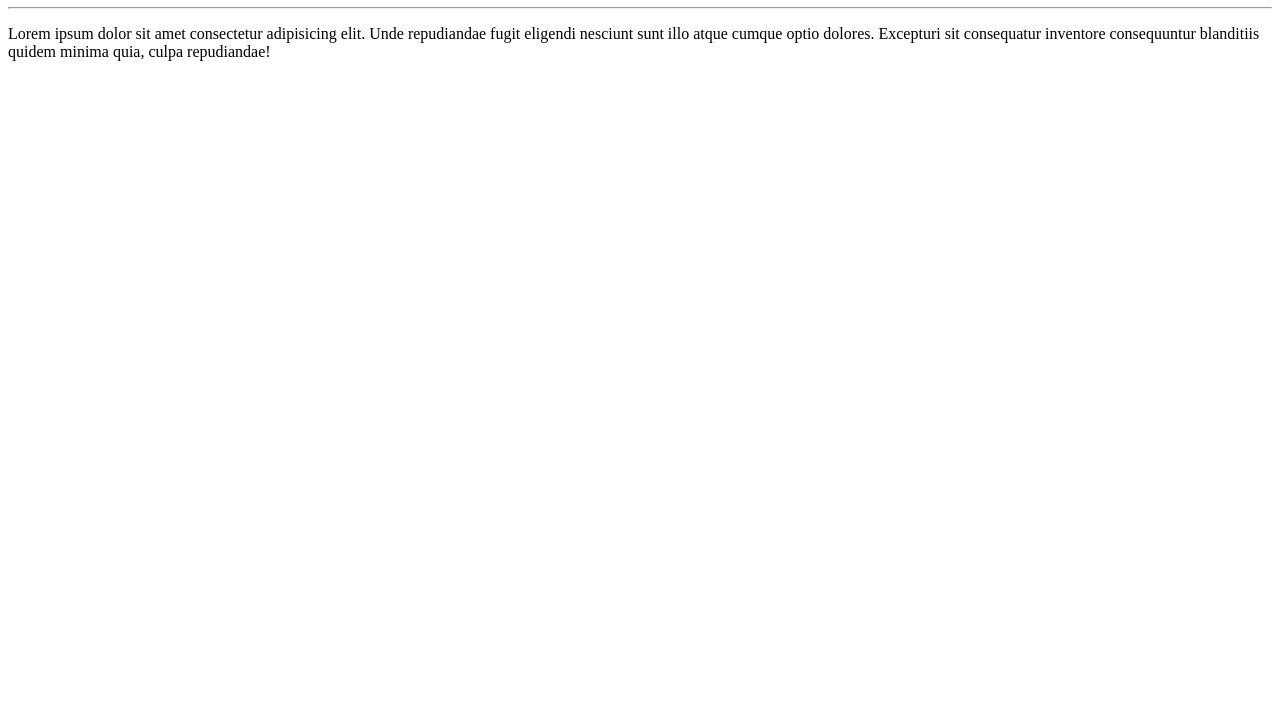
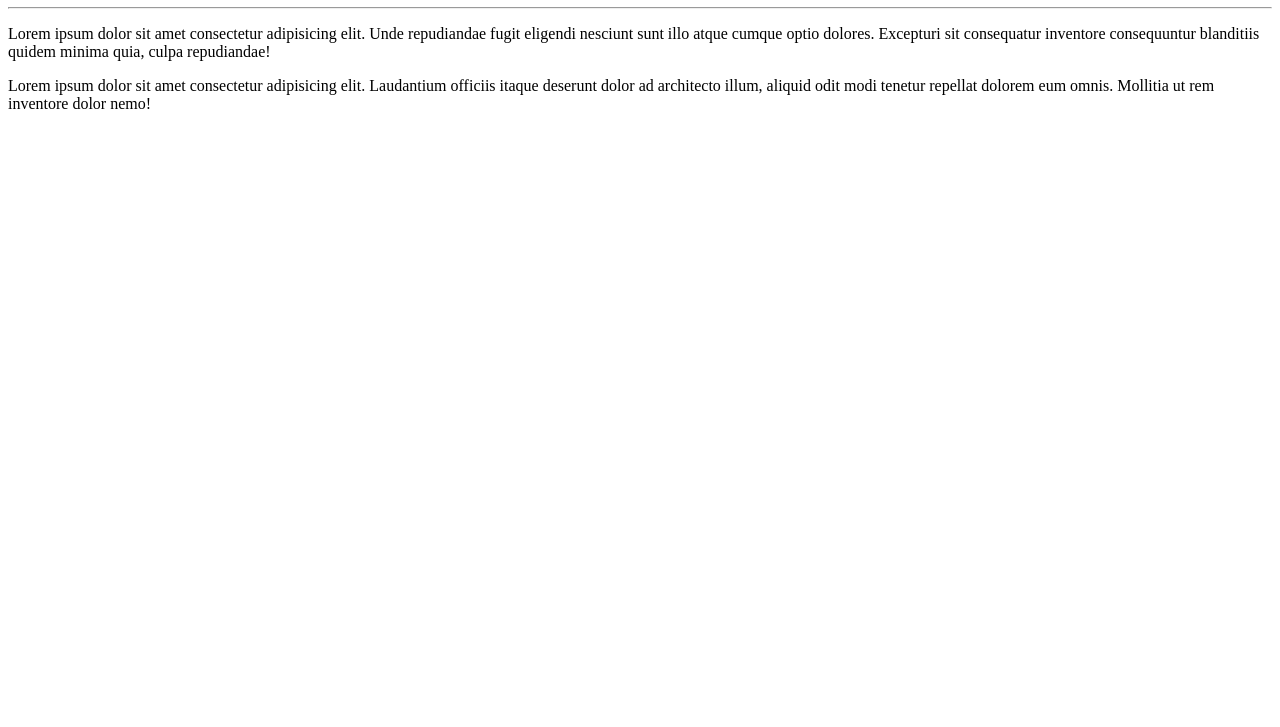
Before and after one commit to IsadoraVanderlan/Relatorios, a plain HTML site: page Site-exemplo/index.HTML in a window 1280 px wide. Shown: the part 73-800 px from the top of the page. Drawn offline with Linux system fonts and the light colour scheme.

Commit message:
Adcionei um paragrafo

```diff
--- a/Site-exemplo/index.HTML
+++ b/Site-exemplo/index.HTML
@@ -9,5 +9,6 @@
     <h1>Olá, mundo!</h1>
     <hr>
     <p>Lorem ipsum dolor sit amet consectetur adipisicing elit. Unde repudiandae fugit eligendi nesciunt sunt illo atque cumque optio dolores. Excepturi sit consequatur inventore consequuntur blanditiis quidem minima quia, culpa repudiandae!</p>
+    <p>Lorem ipsum dolor sit amet consectetur adipisicing elit. Laudantium officiis itaque deserunt dolor ad architecto illum, aliquid odit modi tenetur repellat dolorem eum omnis. Mollitia ut rem inventore dolor nemo!</p>
 </body>
 </html>
```
